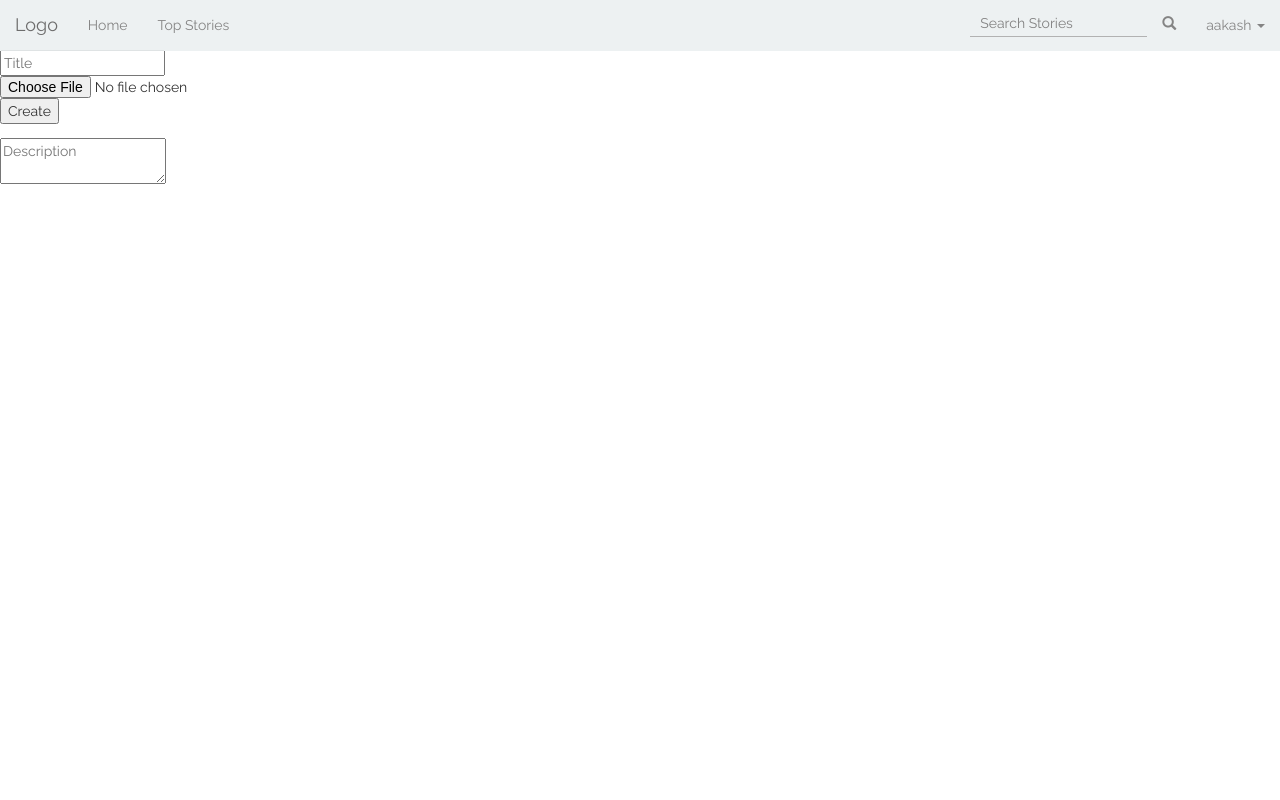
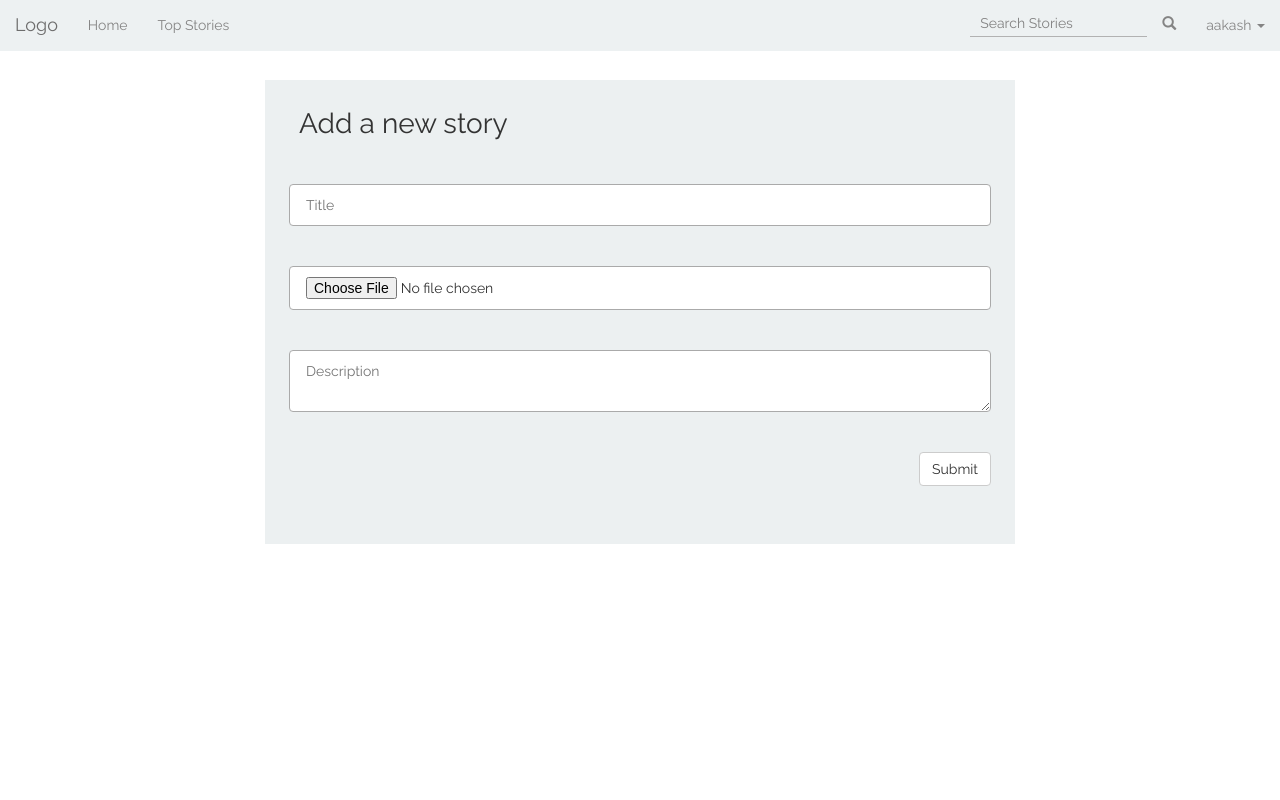
Before and after one commit to aakashres/software-engineering, a Django app: a page that uses mysite/templates/story/add_story.html in a window 1280 px wide. Run offline with Django 3.2, Linux system fonts and the light colour scheme; a user stored in the database is signed in; data comes from the database, SQL or seed files in the repository; both versions use the stored data as it was after the commit; some libraries are stand-ins or nearby versions.

Commit message:
Design new post page

```diff
--- /dev/null
+++ b/mysite/static/css/add-story.css
@@ -0,0 +1,35 @@
+body{
+    padding-top: 80px !important;
+}
+
+.form-wrapper{
+    padding: 24px;
+    background-color: #ecf0f1;
+}
+
+.title{
+    font-size: 2em;
+    margin-bottom: 20px;
+    padding-left: 10px;
+}
+
+#story-form{
+    text-align: right;
+}
+
+#story-form input, #story-form textarea{
+    margin-top: 20px;
+    margin-bottom: 20px;
+
+}
+
+#story-form input[type=text],
+#story-form textarea,
+#story-form input[type=file]{
+    width: 100%;
+    padding: 10px 16px;
+    border: none;
+    border: 1px solid #aaa;
+    border-radius: 4px;
+    background-color: #fff;
+}
--- a/mysite/static/css/chapter.css
+++ b/mysite/static/css/chapter.css
@@ -46,6 +46,7 @@ body{
     background-color: #ecf0f1;
     padding: 24px;
     text-align: right;
+    margin-bottom: 20px;
 }
 .form-response .title{
     font-weight: bold;
--- a/mysite/static/css/common.css
+++ b/mysite/static/css/common.css
@@ -1,7 +1,6 @@
 body {
     font-family: 'Raleway', 'sans-serif';
-    font-weight: normal;
-    padding-top: 50px;
+    font-weight: 400;
 }
 
 a, a:hover, a:focus{
--- a/mysite/static/css/signin.css
+++ b/mysite/static/css/signin.css
@@ -1,9 +1,8 @@
 .form-wrapper{
-    font-family: 'Ubuntu';
-    background-color: #eee;
+    background-color: #ecf0f1;
     padding: 24px;
     text-align: right;
-    margin-top: 60px;
+    margin-top: 100px;
 }
 
 .form-wrapper .title{
--- a/mysite/static/css/signup.css
+++ b/mysite/static/css/signup.css
@@ -1,9 +1,8 @@
 .form-wrapper{
-    font-family: 'Ubuntu';
-    background-color: #eee;
+    background-color: #ecf0f1;
     padding: 24px;
     text-align: right;
-    margin-top: 60px;
+    margin-top: 100px;
 }
 
 .form-wrapper .title{
--- a/mysite/templates/story/add_story.html
+++ b/mysite/templates/story/add_story.html
@@ -1,17 +1,30 @@
 {% extends "base.html" %}
+{% load staticfiles %}
 
 
 {% block title %}
     Story | Create
 {% endblock %}
 
+{% block style %}
+<link rel="stylesheet" href="{% static 'css/add-story.css'%}">
+{% endblock %}
 
 {% block content %}
+<div class="container">
+    <div class="row">
+        <div class="col-md-8 col-md-offset-2">
+            <div class="form-wrapper">
+                <div class="title">Add a new story</div>
                 <form id="story-form" action="" method="POST" enctype="multipart/form-data">
                 {% csrf_token %}
                     <input type="text" name="title" placeholder="Title" required />
                     <input type="file" name="image" accept="image/*" />
-        <input type="submit" value="Create" />
+                    <textarea name="description" placeholder="Description" form="story-form"></textarea>
+                    <input class="btn btn-default" type="submit"/>
                 </form>
-    <textarea name="description" placeholder="Description" form="story-form"></textarea>
+            </div>
+        </div>
+    </div>
+</div>
 {% endblock %}
```
Also changed, not shown: other parts of mysite/static/css/common.css (+3 -27 lines), media_cdn/aakash/Test Story/nature_0008.jpg (added), mysite/db.sqlite3. Lines whose indentation alone changed are shown as unchanged.
